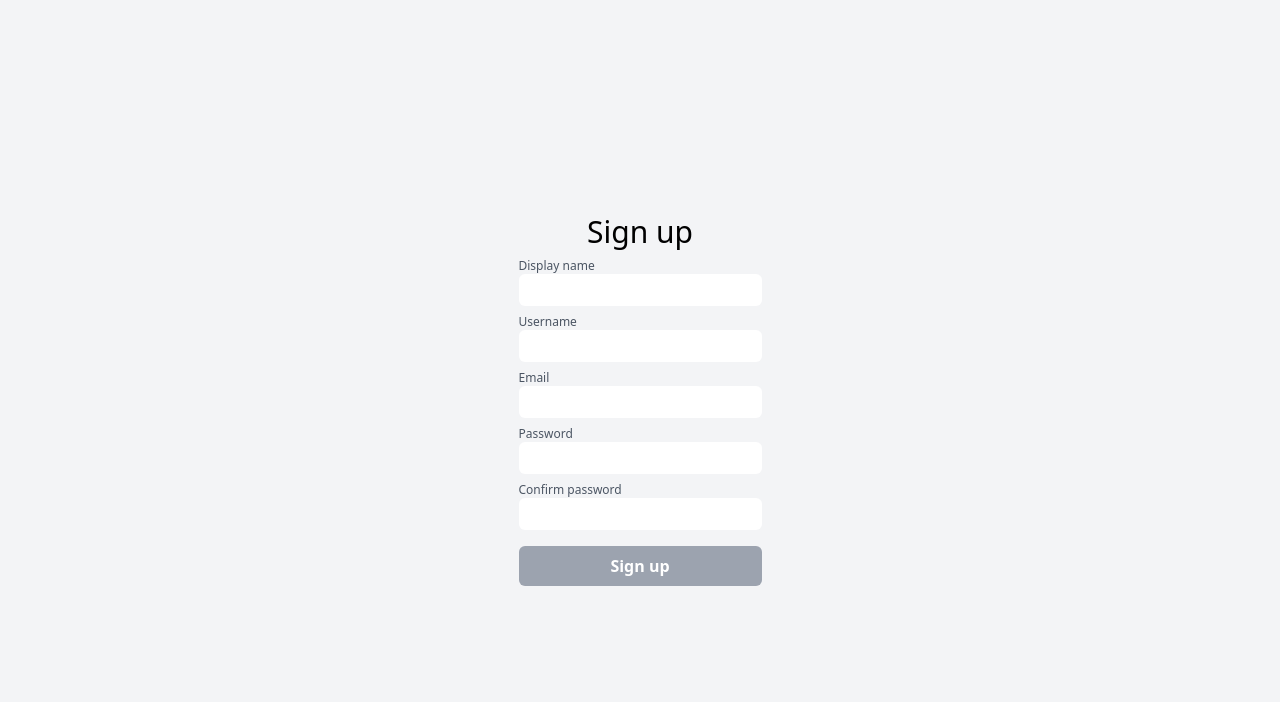
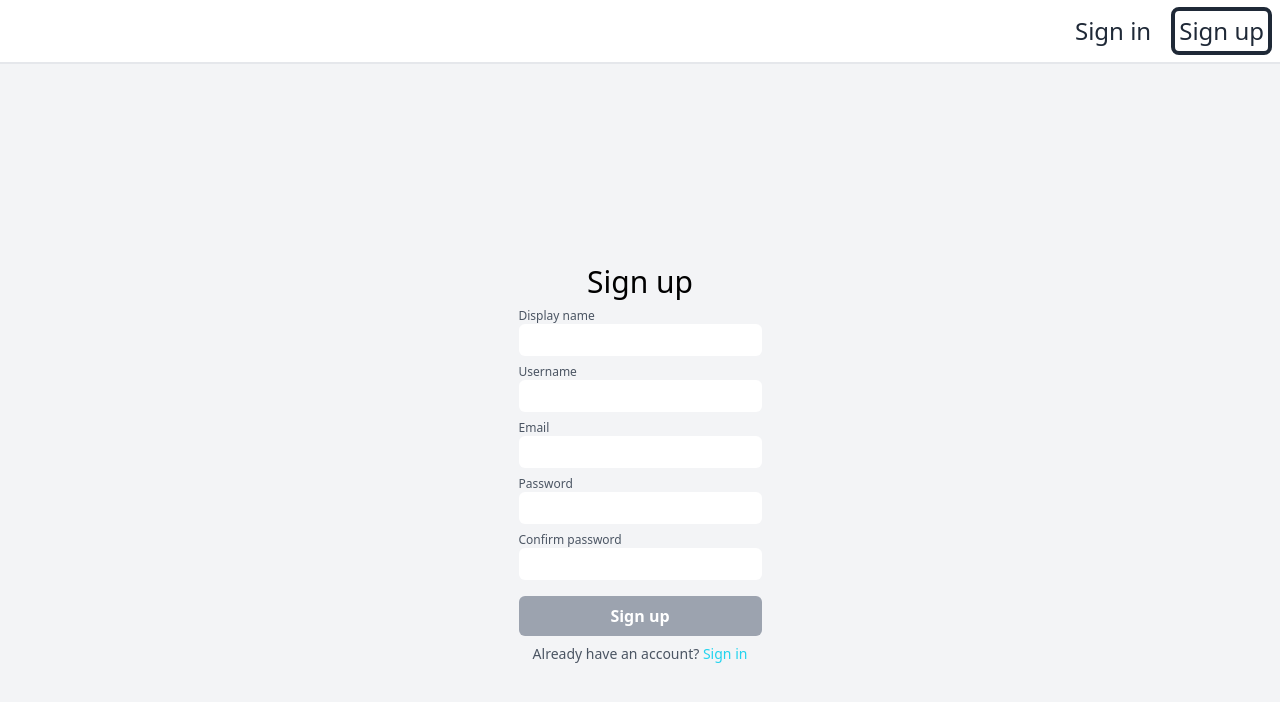
Before and after one commit to hfridholm/crossword, a Nuxt app: page /signup in a window 1280 px wide. Shown: the top 702 px of the page. Built offline with nearby package versions, Linux system fonts and the light colour scheme; no server answers.

Commit message:
Added questions to signin and signup page. Created a simple working header for the default layout.

```diff
--- a/assets/css/tailwind.css
+++ b/assets/css/tailwind.css
@@ -27,4 +27,12 @@
   .sign-button-div {
     @apply flex justify-center mt-4;
   }
+
+  .sign-question {
+    @apply text-center mt-2 text-sm text-gray-600;
+  }
+
+  .sign-question-link {
+    @apply text-cyan-400;
+  }
 }
--- a/layouts/default.vue
+++ b/layouts/default.vue
@@ -1,13 +1,45 @@
 <template>
-  <header class="">
-
+  <header class="flex justify-between p-1 pr-2 pl-2 h-16 border-solid border-gray-200 border-b-2">
+    <div class="flex">
+      <NuxtLink v-if="firebaseUser" :to="username" class="flex items-center text-2xl text-gray-800 hover:cursor-pointer">Profile</NuxtLink>
+    </div>
+    <div class="flex justify-end space-x-5 items-center">
+      <NuxtLink v-if="firebaseUser" @click="handleSignOut" class="flex items-center text-2xl text-gray-800 hover:cursor-pointer">Sign out</NuxtLink>
+      <NuxtLink v-if="!firebaseUser" to="/signin" class="flex items-center text-2xl text-gray-800 hover:cursor-pointer">Sign in</NuxtLink>
+      <NuxtLink v-if="!firebaseUser" to="/signup" class="flex h-min items-center border-solid border-gray-800 border-4 text-2xl text-gray-800 p-1 rounded-lg hover:cursor-pointer">Sign up</NuxtLink>
+    </div>
   </header>
-
   <main class="h-screen">
     <slot />
   </main>
-
   <footer class="">
 
   </footer>
 </template>
+
+<script setup>
+const firebaseUser = useFirebaseUser()
+
+const username = ref("")
+
+// Wait for firebaseUser to be initialized
+watch(firebaseUser, () => {
+  if(firebaseUser.value) {
+    getDocument("users", firebaseUser.value.uid).then((docSnap) => {
+      if(!docSnap.exists()) return
+
+      const data = docSnap.data()
+
+      username.value = data.username
+    })
+  }
+})
+
+function handleSignOut() {
+  signOutUser().then(() => {
+
+  }).catch((error) => {
+    console.log("Could not sign out")
+  })
+}
+</script>
--- a/pages/signin.vue
+++ b/pages/signin.vue
@@ -2,7 +2,7 @@
   <div id="page" class="h-screen flex justify-center items-center bg-gray-100">
     <div class="h-fit">
       <h1 class="sign-title">Sign in</h1>
-      <form id="signin-form" @submit.prevent="handleSignin">
+      <form id="signin-form" @submit.prevent="handleSignIn">
         <div class="sign-label-input">
           <label class="sign-label" for="signin-email">Email</label>
           <input class="sign-input" id="signin-email" type="email" required v-model="email" />
@@ -15,7 +15,7 @@
           <button class="sign-button bg-green-400" type="submit">Sign in</button>
         </div>
       </form>
-      <button @click="handleSignout">Sign out</button>
+      <p class="sign-question">Don't have an account? <NuxtLink class="sign-question-link" to="/signup">Sign up</NuxtLink></p>
     </div>
   </div>
 </template>
@@ -26,17 +26,11 @@ import { ref } from "vue"
 const email = ref("")
 const password = ref("")
 
-function handleSignin() {
+function handleSignIn() {
   signInUser(email.value, password.value).then((credentials) => {
 
   }).catch((error) => {
     console.log("Could not sign in")
   })
 }
-
-function handleSignout() {
-  signOutUser().then(() => {
-
-  })
-}
 </script>
--- a/pages/signup.vue
+++ b/pages/signup.vue
@@ -2,7 +2,7 @@
   <div id="page" class="h-screen flex justify-center items-center bg-gray-100">
     <div class="h-fit">
       <h1 class="sign-title">Sign up</h1>
-      <form id="signup-form" @submit.prevent="handleSignup">
+      <form id="signup-form" @submit.prevent="handleSignUp">
         <div class="sign-label-input">
           <label class="sign-label" for="signup-display-name">Display name</label>
           <input class="sign-input" id="signup-display-name" type="name" required v-model="displayName" />
@@ -27,6 +27,7 @@
           <button class="sign-button bg-gray-400" type="submit">Sign up</button>
         </div>
       </form>
+      <p class="sign-question">Already have an account? <NuxtLink class="sign-question-link" to="/signin">Sign in</NuxtLink></p>
     </div>
   </div>
 </template>
@@ -41,7 +42,7 @@ const email = ref("")
 const password = ref("")
 const confirmPassword = ref("")
 
-function handleSignup() {
+function handleSignUp() {
   if(password.value != confirmPassword.value) {
     console.log("Different inputted passwords")
 
```
